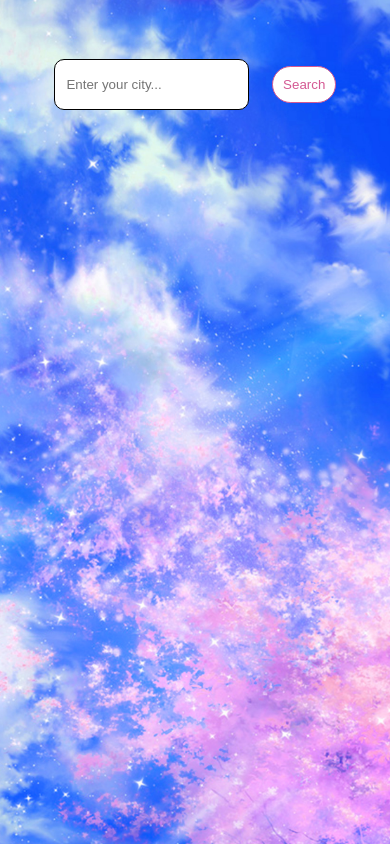
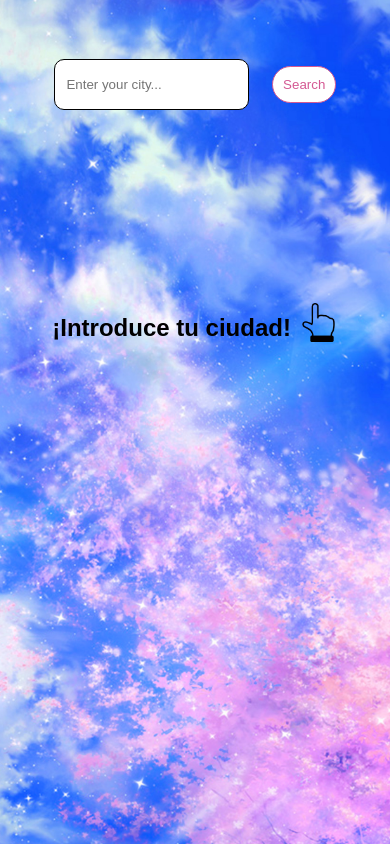
Before and after one commit to FedericaRios/Weather-App, a React (Create React App) app: page /#/home in a window 390 px wide. Built offline with nearby package versions, Linux system fonts and the light colour scheme.

Commit message:
arreglos css

```diff
--- a/src/components/body/Body.jsx
+++ b/src/components/body/Body.jsx
@@ -1,4 +1,5 @@
 import React from 'react';
+import Manito from '../../assets/manito.png';
 import styles from './styles.css'
 import { WiDayCloudy, WiCloudy, WiDaySunny, WiRain, WiSnow, } from "react-icons/wi";
 
@@ -26,7 +27,7 @@ const Body = (props) => {
 
     return (
         <div className='body-container'>
-            {cityName && <div className='body-card-main'>
+            {cityName ? <div className='body-card-main'>
                 <div className="body-section-img">
                     {renderWeather()}
                 </div>
@@ -36,8 +37,11 @@ const Body = (props) => {
                     <h1 className="current">Temperature current: {currentTemp}°C</h1>
                     <h1 className="weather">Weather: {currentWeather}</h1>
                 </div>
-            </div>}
-            <div className="body-containers"></div>
+            </div> :
+                <div className="body-inicio">
+                    <h1>¡Introduce tu ciudad!</h1>
+                    <img className="body-inicio-manito" src={Manito}></img>
+                </div>}
         </div>
     )
 }
--- a/src/components/body/styles.css
+++ b/src/components/body/styles.css
@@ -4,6 +4,20 @@
     display: flex;
     justify-content: center;
     align-items: center;
+}
+
+.body-inicio {
+    display: flex;
+    align-items: end;
+    justify-content: center;
+    width: 100%;
+}
+
+.body-inicio-manito {
+    width: 5%;
+    height: 20%;
+    margin-left: 2%;
+    color: rgb(212, 89, 147);
 }
 
 .body-card-main {
@@ -90,4 +104,14 @@
         font-size: 18px;
         margin-top: 5%;
     }
+
+    .body-inicio {
+        font-size: 12px;
+    }
+
+    .body-inicio-manito {
+        width: 10%;
+        height: 20%;
+        margin-left: 2%;
+    }
 }
```
Also changed, not shown: src/assets/manito.png (added).
